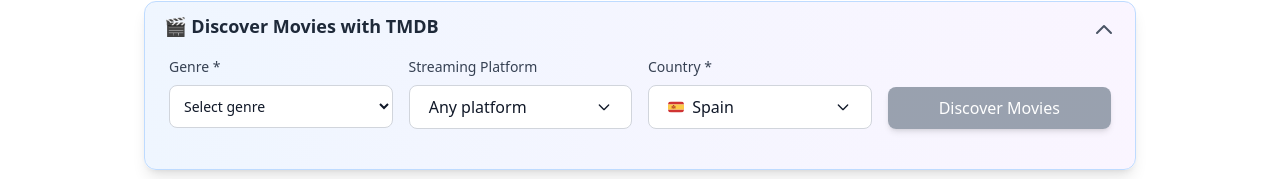
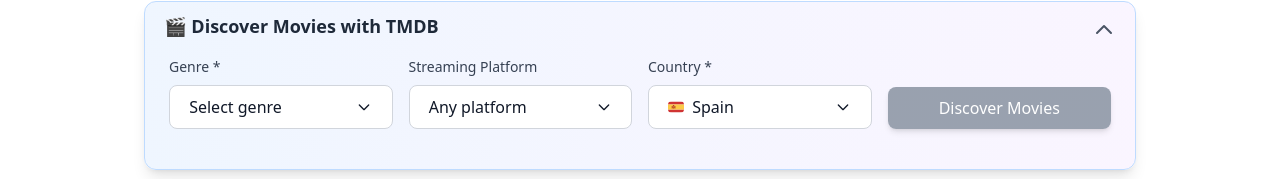
Before and after one commit to pablorotten/movie-kombat, a React (Vite) app: page / in a window 1280 px wide. Both pictures are taken after a click on the button "🎬 Discover Movies with TMDB". Shown: the part 106-285 px from the top of the page. Built offline with nearby package versions, Linux system fonts and the light colour scheme.

Commit message:
Good genre

```diff
--- a/src/components/CategorySelector.tsx
+++ b/src/components/CategorySelector.tsx
@@ -2,6 +2,7 @@
 import { getRegions, Region, getGenres, getPopularProviders, discoverMovies, convertTMDBToAppMovie, Genre, Provider } from '../services/tmdbService';
 import { Movie } from '../types';
 import { countryFlagComponents } from '../constants/countries';
+import { getGenreWithEmoji } from '../utils/genreUtils';
 
 interface CategorySelectorProps {
   onSelectMovies: (movies: Movie[]) => void;
@@ -85,9 +86,9 @@
       <button
         type="button"
         onClick={() => setIsOpen(!isOpen)}
-        className="bg-white dark:bg-gray-700 border border-gray-300 dark:border-gray-600 text-gray-900 dark:text-white text-sm rounded-lg p-2 min-w-[150px] flex items-center gap-2 justify-between hover:bg-gray-50 dark:hover:bg-gray-600"
+        className="bg-white dark:bg-gray-700 border border-gray-300 dark:border-gray-600 text-gray-900 dark:text-white text-sm rounded-lg p-2 min-w-[140px] flex items-center gap-2 justify-between hover:bg-gray-50 dark:hover:bg-gray-600"
       >
-        <span>{selectedGenre ? selectedGenre.name : 'Select genre'}</span>
+        <span>{selectedGenre ? getGenreWithEmoji(selectedGenre.name) : 'Select genre'}</span>
         <svg className="w-4 h-4" fill="none" stroke="currentColor" viewBox="0 0 24 24">
           <path strokeLinecap="round" strokeLinejoin="round" strokeWidth={2} d="M19 9l-7 7-7-7" />
         </svg>
@@ -124,7 +125,74 @@
                   value === genre.id ? 'bg-blue-50 dark:bg-blue-900/20' : ''
                 }`}
               >
-                {genre.name}
+                {getGenreWithEmoji(genre.name)}
+              </button>
+            ))}
+          </div>
+        </>
+      )}
+    </div>
+  );
+};
+
+// Custom dropdown component for providers
+const ProviderSelect = ({
+  value,
+  onChange,
+  providers
+}: {
+  value: number | '';
+  onChange: (value: number | '') => void;
+  providers: Provider[]
+}) => {
+  const [isOpen, setIsOpen] = useState(false);
+  const selectedProvider = providers.find(p => p.provider_id === value);
+
+  return (
+    <div className="relative">
+      <button
+        type="button"
+        onClick={() => setIsOpen(!isOpen)}
+        className="bg-white dark:bg-gray-700 border border-gray-300 dark:border-gray-600 text-gray-900 dark:text-white text-sm rounded-lg p-2 min-w-[140px] flex items-center gap-2 justify-between hover:bg-gray-50 dark:hover:bg-gray-600"
+      >
+        <span>{selectedProvider ? selectedProvider.provider_name : 'All Providers'}</span>
+        <svg className="w-4 h-4" fill="none" stroke="currentColor" viewBox="0 0 24 24">
+          <path strokeLinecap="round" strokeLinejoin="round" strokeWidth={2} d="M19 9l-7 7-7-7" />
+        </svg>
+      </button>
+
+      {isOpen && (
+        <>
+          <div
+            className="fixed inset-0 z-10"
+            onClick={() => setIsOpen(false)}
+          />
+          <div className="absolute top-full left-0 right-0 mt-1 bg-white dark:bg-gray-700 border border-gray-300 dark:border-gray-600 rounded-lg shadow-lg z-20 max-h-60 overflow-y-auto">
+            <button
+              type="button"
+              onClick={() => {
+                onChange('');
+                setIsOpen(false);
+              }}
+              className={`w-full text-left px-3 py-2 text-sm text-gray-900 dark:text-white hover:bg-gray-100 dark:hover:bg-gray-600 first:rounded-t-lg ${
+                !value ? 'bg-blue-50 dark:bg-blue-900/20' : ''
+              }`}
+            >
+              All Providers
+            </button>
+            {providers.map((provider) => (
+              <button
+                key={provider.provider_id}
+                type="button"
+                onClick={() => {
+                  onChange(provider.provider_id);
+                  setIsOpen(false);
+                }}
+                className={`w-full text-left px-3 py-2 text-sm text-gray-900 dark:text-white hover:bg-gray-100 dark:hover:bg-gray-600 last:rounded-b-lg ${
+                  value === provider.provider_id ? 'bg-blue-50 dark:bg-blue-900/20' : ''
+                }`}
+              >
+                {provider.provider_name}
               </button>
             ))}
           </div>
@@ -228,18 +296,11 @@
 
           <div className="flex items-center gap-2">
             <label className="text-sm font-medium whitespace-nowrap">Provider:</label>
-            <select
+            <ProviderSelect
               value={selectedProvider}
-              onChange={(e) => setSelectedProvider(e.target.value === '' ? '' : Number(e.target.value))}
-              className="bg-white dark:bg-gray-700 border border-gray-300 dark:border-gray-600 text-gray-900 dark:text-white text-sm rounded-lg p-2 min-w-[140px]"
-            >
-              <option value="">All Providers</option>
-              {providers.map((provider) => (
-                <option key={provider.provider_id} value={provider.provider_id}>
-                  {provider.provider_name}
-                </option>
-              ))}
-            </select>
+              onChange={setSelectedProvider}
+              providers={providers}
+            />
           </div>
 
           <div className="flex items-center gap-2">
--- a/src/components/TMDBCategorySelector.tsx
+++ b/src/components/TMDBCategorySelector.tsx
@@ -13,6 +13,7 @@
 import { Movie } from '../types';
 import { selectedCountries, getFlagComponent } from '../constants/countries';
 import { ProviderLogo } from './ProviderLogo';
+import { getGenreWithEmoji } from '../utils/genreUtils';
 
 interface TMDBCategorySelectorProps {
   onSelectMovies: (movies: Movie[]) => void;
@@ -27,9 +28,11 @@
   const [error, setError] = useState<string | null>(null);
   const [isCountryDropdownOpen, setIsCountryDropdownOpen] = useState(false);
   const [isProviderDropdownOpen, setIsProviderDropdownOpen] = useState(false);
+  const [isGenreDropdownOpen, setIsGenreDropdownOpen] = useState(false);
   const [isExpanded, setIsExpanded] = useState(false);
   const countryDropdownRef = useRef<HTMLDivElement>(null);
   const providerDropdownRef = useRef<HTMLDivElement>(null);
+  const genreDropdownRef = useRef<HTMLDivElement>(null);
 
   // Static data from TMDB JSON files
   const [genres] = useState<Genre[]>(getGenres());
@@ -49,6 +52,9 @@
       }
       if (providerDropdownRef.current && !providerDropdownRef.current.contains(event.target as Node)) {
         setIsProviderDropdownOpen(false);
+      }
+      if (genreDropdownRef.current && !genreDropdownRef.current.contains(event.target as Node)) {
+        setIsGenreDropdownOpen(false);
       }
     };
 
@@ -191,18 +197,65 @@
             <label className="text-sm font-medium text-gray-700 dark:text-gray-300 mb-2">
               Genre *
             </label>
-            <select
-              value={selectedGenre}
-              onChange={(e) => setSelectedGenre(e.target.value === '' ? '' : Number(e.target.value))}
-              className="bg-white dark:bg-gray-700 border border-gray-300 dark:border-gray-600 text-gray-900 dark:text-white text-sm rounded-lg p-2.5 focus:ring-2 focus:ring-blue-500 focus:border-blue-500"
-            >
-              <option value="">Select genre</option>
-              {genres.map((genre) => (
-                <option key={genre.id} value={genre.id}>
-                  {genre.name}
-                </option>
-              ))}
-            </select>
+            <div className="relative" ref={genreDropdownRef}>
+              <button
+                type="button"
+                onClick={() => setIsGenreDropdownOpen(!isGenreDropdownOpen)}
+                className="w-full bg-white dark:bg-gray-700 border border-gray-300 dark:border-gray-600 text-gray-900 dark:text-white text-sm rounded-lg p-2.5 focus:ring-2 focus:ring-blue-500 focus:border-blue-500 flex items-center justify-between"
+              >
+                <div className="flex items-center gap-2">
+                  {(() => {
+                    if (!selectedGenre) {
+                      return <span>Select genre</span>;
+                    }
+                    const genre = genres.find(g => g.id === Number(selectedGenre));
+                    return (
+                      <span>{genre ? getGenreWithEmoji(genre.name) : 'Select genre'}</span>
+                    );
+                  })()}
+                </div>
+                <svg
+                  className={`w-4 h-4 transition-transform ${isGenreDropdownOpen ? 'rotate-180' : ''}`}
+                  fill="none"
+                  stroke="currentColor"
+                  viewBox="0 0 24 24"
+                >
+                  <path strokeLinecap="round" strokeLinejoin="round" strokeWidth={2} d="M19 9l-7 7-7-7" />
+                </svg>
+              </button>
+
+              {isGenreDropdownOpen && (
+                <div className="absolute z-10 w-full mt-1 bg-white dark:bg-gray-700 border border-gray-300 dark:border-gray-600 rounded-lg shadow-lg max-h-60 overflow-y-auto">
+                  <button
+                    type="button"
+                    onClick={() => {
+                      setSelectedGenre('');
+                      setIsGenreDropdownOpen(false);
+                    }}
+                    className={`w-full text-left px-3 py-2 hover:bg-gray-100 dark:hover:bg-gray-600 flex items-center gap-2 ${
+                      !selectedGenre ? 'bg-blue-50 dark:bg-blue-900/20' : ''
+                    }`}
+                  >
+                    <span className="text-sm text-gray-900 dark:text-white">Select genre</span>
+                  </button>
+                  {genres.map((genre) => (
+                    <button
+                      key={genre.id}
+                      type="button"
+                      onClick={() => {
+                        setSelectedGenre(genre.id);
+                        setIsGenreDropdownOpen(false);
+                      }}
+                      className={`w-full text-left px-3 py-2 hover:bg-gray-100 dark:hover:bg-gray-600 flex items-center gap-2 ${
+                        selectedGenre === genre.id ? 'bg-blue-50 dark:bg-blue-900/20' : ''
+                      }`}
+                    >
+                      <span className="text-sm text-gray-900 dark:text-white">{getGenreWithEmoji(genre.name)}</span>
+                    </button>
+                  ))}
+                </div>
+              )}
+            </div>
           </div>
 
           <div className="flex flex-col">
--- /dev/null
+++ b/src/utils/genreUtils.ts
@@ -0,0 +1,31 @@
+// Mapping of genre names to emojis
+const genreEmojiMap: Record<string, string> = {
+  'Action': '💥',
+  'Adventure': '🗺️',
+  'Animation': '🎨',
+  'Comedy': '😂',
+  'Crime': '🕵️',
+  'Documentary': '📽️',
+  'Drama': '🎭',
+  'Family': '👨‍👩‍👧‍👦',
+  'Fantasy': '🧙‍♂️',
+  'History': '📚',
+  'Horror': '👻',
+  'Music': '🎵',
+  'Mystery': '🔍',
+  'Romance': '💕',
+  'Science Fiction': '🚀',
+  'TV Movie': '📺',
+  'Thriller': '😱',
+  'War': '⚔️',
+  'Western': '🤠'
+};
+
+export const getGenreEmoji = (genreName: string): string => {
+  return genreEmojiMap[genreName] || '🎬';
+};
+
+export const getGenreWithEmoji = (genreName: string): string => {
+  const emoji = getGenreEmoji(genreName);
+  return `${emoji} ${genreName}`;
+};
```
